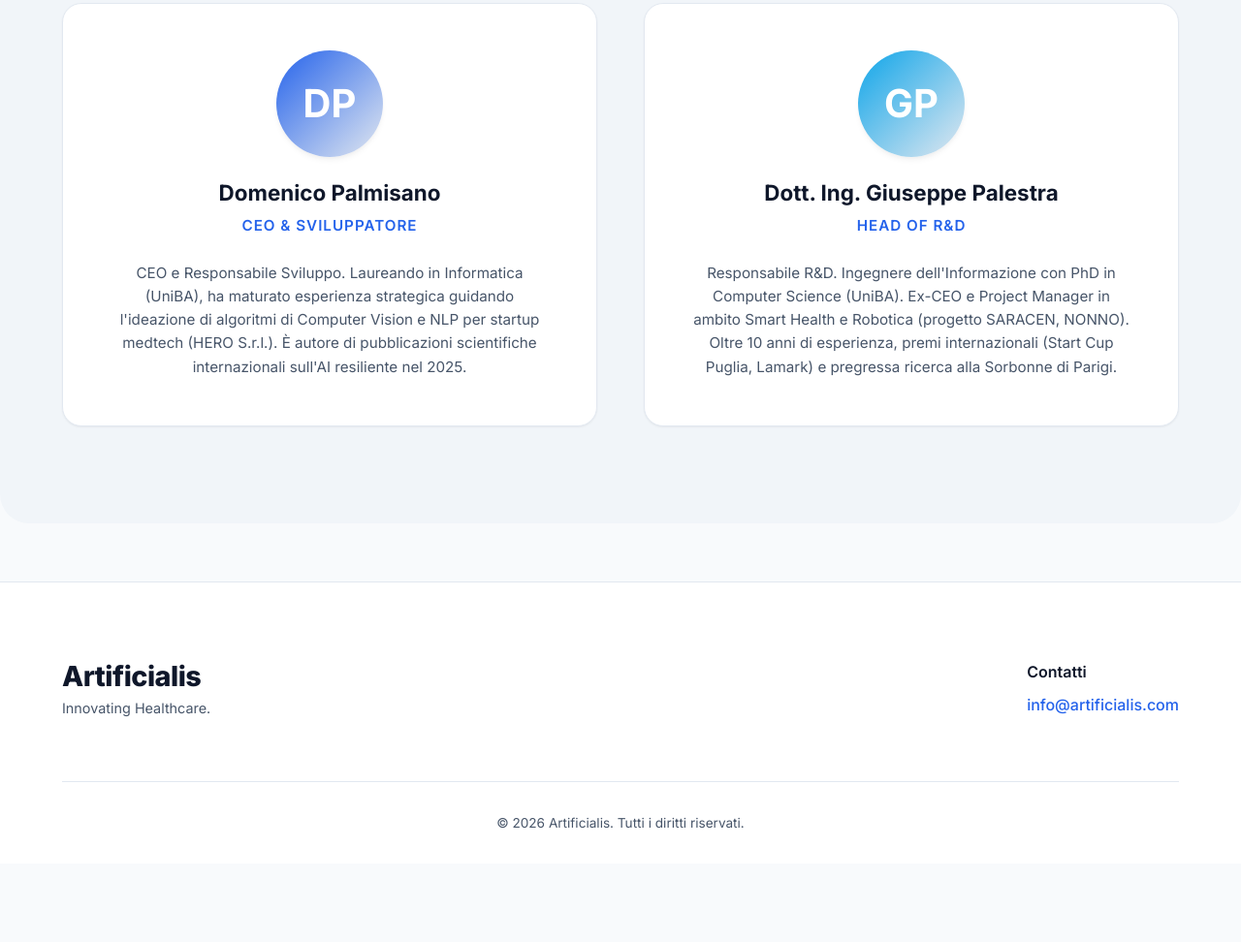
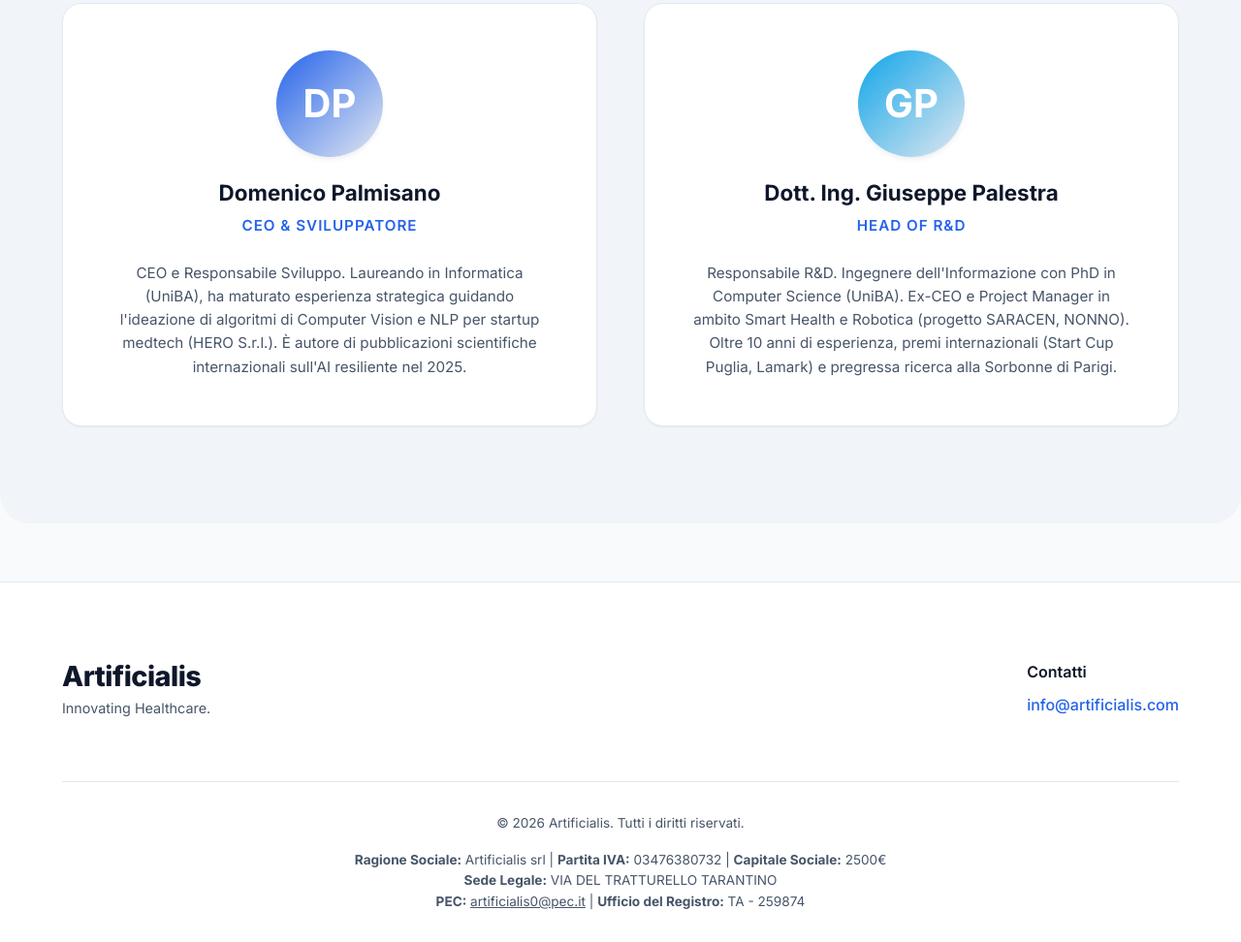
Before and after one commit to ArtificialisTech/artificialistech.github.io, a website built with Parcel: page index.html in a window 1280 px wide. Shown: the part 2207-3179 px from the top of the page at 97% size. Before the commit the page ends 3098 px from the top, so only its background shows below. Built offline with nearby package versions, Linux system fonts and the light colour scheme.

Commit message:
update footer

```diff
--- a/index.html
+++ b/index.html
@@ -139,8 +139,13 @@
                 <a href="mailto:info@artificialis.com" class="email-link">info@artificialis.com</a>
             </div>
         </div>
-        <div class="footer-bottom">
+        <div class="footer-bottom" style="display: flex; flex-direction: column; align-items: center; gap: 0.5rem; text-align: center;">
             <p data-i18n="footerText">© 2026 Artificialis. Tutti i diritti riservati.</p>
+            <div class="legal-info" style="font-size: 0.85rem; color: var(--text-muted); margin-top: 0.5rem; line-height: 1.6;">
+                <p><strong>Ragione Sociale:</strong> Artificialis srl | <strong>Partita IVA:</strong> 03476380732 | <strong>Capitale Sociale:</strong> 2500€</p>
+                <p><strong>Sede Legale:</strong> VIA DEL TRATTURELLO TARANTINO</p>
+                <p><strong>PEC:</strong> <a href="mailto:artificialis0@pec.it" style="color: inherit; text-decoration: underline;">artificialis0@pec.it</a> | <strong>Ufficio del Registro:</strong> TA - 259874</p>
+            </div>
         </div>
     </footer>
 
```
Also changed, not shown: kira.html (+6 -1 lines).
